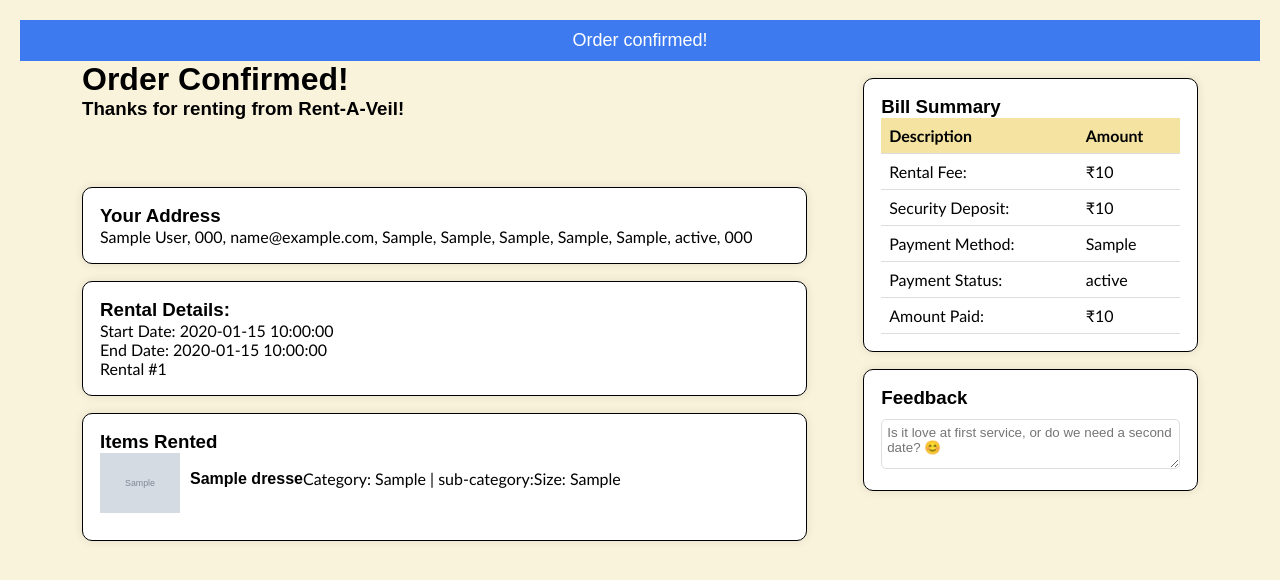
After one commit to awd-ire/dress_rental_fe_be, a PHP site: page /Dress_rental1/orderconfirmationpage/orderconfirmationpage.php in a window 1280 px wide. The commit adds this page. Shown: the top 580 px of the page. Run offline with PHP 8.4, Linux system fonts and the light colour scheme; the visitor is signed in with stand-in values (Sample User, id 1); tables that the repository leaves empty or names only in its code hold one stand-in row (values such as "Sample post"); grey boxes marked "Sample" are stand-in pictures.

Commit message:
completed upto orderconfirmation

```diff
--- /dev/null
+++ b/orderconfirmationpage/orderconfirmationpage.css
@@ -0,0 +1,102 @@
+* {
+    margin: 0;
+    padding: 0;
+    box-sizing: border-box;
+    font-family: Arial, sans-serif;
+}
+
+body {
+    background: #faf3dc;
+    padding: 20px;
+}
+
+.navbar {
+    background: #3d7af0;
+    padding: 10px;
+    text-align: center;
+    color: white;
+    font-size: 18px;
+}
+
+.container {
+    display: flex;
+    justify-content: space-between;
+    width: 90%;
+    margin: auto;
+}
+
+.left-section {
+    width: 65%;
+}
+
+.right-section {
+    width: 30%;
+}
+
+.box {
+    background: white;
+    padding: 17px;
+    margin: 17px 0;
+    border-radius: 10px;
+    box-shadow: 0 0 10px rgba(0, 0, 0, 0.1);
+    border:1.5px solid black;
+
+}
+
+
+.bill-summary table {
+    width: 100%;
+    border-collapse: collapse;
+}
+
+.bill-summary th, .bill-summary td {
+    padding: 8px;
+    border-bottom: 1px solid #ddd;
+    text-align: left;
+    font-family: 'Gill Sans', 'Gill Sans MT', Calibri, 'Trebuchet MS', sans-serif;
+}
+
+.bill-summary th {
+    background: #f4e3a1;
+}
+
+.feedback textarea {
+    width: 100%;
+    height: 50px;
+    padding: 5px;
+    border-radius: 5px;
+    border: 1px solid #ddd;
+    margin-top: 10px;
+}
+
+.items img {
+    width: 80px;
+    height: auto;
+    margin-right: 10px;
+}
+
+.items div {
+    display: flex;
+    align-items: center;
+    margin-bottom: 10px;
+}
+.heading{
+    padding-top: 30px;
+    background: rgb(252,176,69);
+    background: linear-gradient(90deg, rgba(252,176,69,1) 55%, rgba(0,0,0,1) 90%);;
+    -webkit-background-clip: text;
+    color: transparent;
+}
+.heading2{
+    background: rgb(252,176,69);
+    background: linear-gradient(90deg, rgba(252,176,69,1) 55%, rgba(187,66,12,1) 90%);
+    -webkit-background-clip: text;
+    color: transparent;
+}
+
+.adressbox{
+    padding-top: 50px;
+}
+p{
+    font-family: 'Gill Sans', 'Gill Sans MT', Calibri, 'Trebuchet MS', sans-serif;
+}
--- /dev/null
+++ b/orderconfirmationpage/orderconfirmationpage.php
@@ -0,0 +1,105 @@
+<?php
+include "C:/xampp/htdocs/Dress_rental1/config.php";
+
+// Check if user is logged in
+if (!isset($_SESSION['user_id'])) {
+    header("Location: ../cuslogin/cuslogin.php");
+    exit();
+}
+
+$user_id = $_SESSION['user_id'];
+
+// Fetch the latest rental details
+$sql = "SELECT r.id AS rent_id, r.start_date, r.end_date, r.total_rent, r.total_security,
+               r.created_at, r.keep_dress, p.amount_paid, p.payment_method, p.payment_status,
+               a.full_name, a.phone, a.email, a.building, a.road, a.landmark, a.area,
+               a.city, a.state, a.pincode
+        FROM rentals r
+        JOIN addresses a ON r.address_id = a.id
+        LEFT JOIN payments p ON r.id = p.rent_id
+        WHERE r.user_id = ? ORDER BY r.created_at DESC LIMIT 1";
+$stmt = $conn->prepare($sql);
+$stmt->bind_param("i", $user_id);
+$stmt->execute();
+$result = $stmt->get_result();
+$order = $result->fetch_assoc();
+
+// Fetch rented items
+$item_sql = "SELECT d.image, d.name, d.size, d.category,d.type, ri.dress_id
+             FROM rental_items ri
+             JOIN dresses d ON ri.dress_id = d.id
+
+             WHERE ri.rent_id = ?";
+$item_stmt = $conn->prepare($item_sql);
+$item_stmt->bind_param("i", $order['rent_id']);
+$item_stmt->execute();
+$item_result = $item_stmt->get_result();
+$ordered_items = $item_result->fetch_all(MYSQLI_ASSOC);
+
+$user_address = "{$order['full_name']}, {$order['phone']}, {$order['email']}, "
+               . "{$order['building']}, {$order['road']}, {$order['landmark']}, "
+               . "{$order['area']}, {$order['city']}, {$order['state']}, {$order['pincode']}";
+?>
+
+<!DOCTYPE html>
+<html lang="en">
+<head>
+    <meta charset="UTF-8">
+    <meta name="viewport" content="width=device-width, initial-scale=1.0">
+    <title>Order Confirmation</title>
+    <link rel="stylesheet" href="orderconfirmationpage.css">
+</head>
+<body>
+    <div class="navbar">Order confirmed!</div>
+    <div class="container">
+        <div class="left-section">
+            <h1>Order Confirmed!</h1>
+            <h3>Thanks for renting from Rent-A-Veil!</h3>
+
+            <div class="adressbox">
+                <div class="box">
+                    <h3>Your Address</h3>
+                    <p><?= htmlspecialchars($user_address); ?></p>
+                </div>
+                <div class="box">
+                    <h3>Rental Details:</h3>
+                    <p>Start Date: <?= htmlspecialchars($order['start_date']); ?></p>
+                    <p>End Date: <?= htmlspecialchars($order['end_date']); ?></p>
+                    <p>Rental #<?= htmlspecialchars($order['rent_id']); ?></p>
+                </div>
+                <div class="box items">
+                    <h3>Items Rented</h3>
+                    <?php foreach ($ordered_items as $item) : ?>
+                        <div>
+                            <img src="/Dress_rental1/<?= htmlspecialchars($item['image']); ?>" alt="<?= htmlspecialchars($item['name']); ?>">
+                            <div>
+                                <p><strong><?= htmlspecialchars($item['name']); ?></strong> </p>
+                                <p>Category: <?= htmlspecialchars($item['category']); ?> | sub-category: <?= htmlspecialchars($item['type']); ?> </p>
+                                <p>Size: <?= htmlspecialchars($item['size']); ?> </p>
+                            </div>
+                        </div>
+                    <?php endforeach; ?>
+                </div>
+            </div>
+        </div>
+
+        <div class="right-section">
+            <div class="box bill-summary">
+                <h3>Bill Summary</h3>
+                <table>
+                    <tr><th>Description</th><th>Amount</th></tr>
+                    <tr><td>Rental Fee:</td><td>₹<?= htmlspecialchars($order['total_rent']); ?></td></tr>
+                    <tr><td>Security Deposit:</td><td>₹<?= htmlspecialchars($order['total_security']); ?></td></tr>
+                    <tr><td>Payment Method:</td><td><?= htmlspecialchars($order['payment_method'] ?? 'Not Available'); ?></td></tr>
+                    <tr><td>Payment Status:</td><td><?= htmlspecialchars($order['payment_status'] ?? 'Pending'); ?></td></tr>
+                    <tr><td>Amount Paid:</td><td>₹<?= htmlspecialchars($order['amount_paid'] ?? '0'); ?></td></tr>
+                </table>
+            </div>
+            <div class="box feedback">
+                <h3>Feedback</h3>
+                <textarea placeholder="Is it love at first service, or do we need a second date? 😊"></textarea>
+            </div>
+        </div>
+    </div>
+</body>
+</html>
```
Also changed, not shown: cart.php (added, +29 -0 lines), checkout.php (added, +70 -0 lines), checkout/checkout.php (+24 -6 lines), dashboard.php (added, +32 -0 lines), dress_details.php (added, +26 -0 lines), index.php (added, +16 -0 lines), payment_success.php (added, +33 -0 lines), phonepe_payment.php (added, +26 -0 lines), process_rent/process_rent.php (+76 -22 lines), rent_dress.php (added, +89 -0 lines), style.css (added, +16 -0 lines), wishlist.php (added, +22 -0 lines), my_rentals.php (added), return_dress.php (added).
